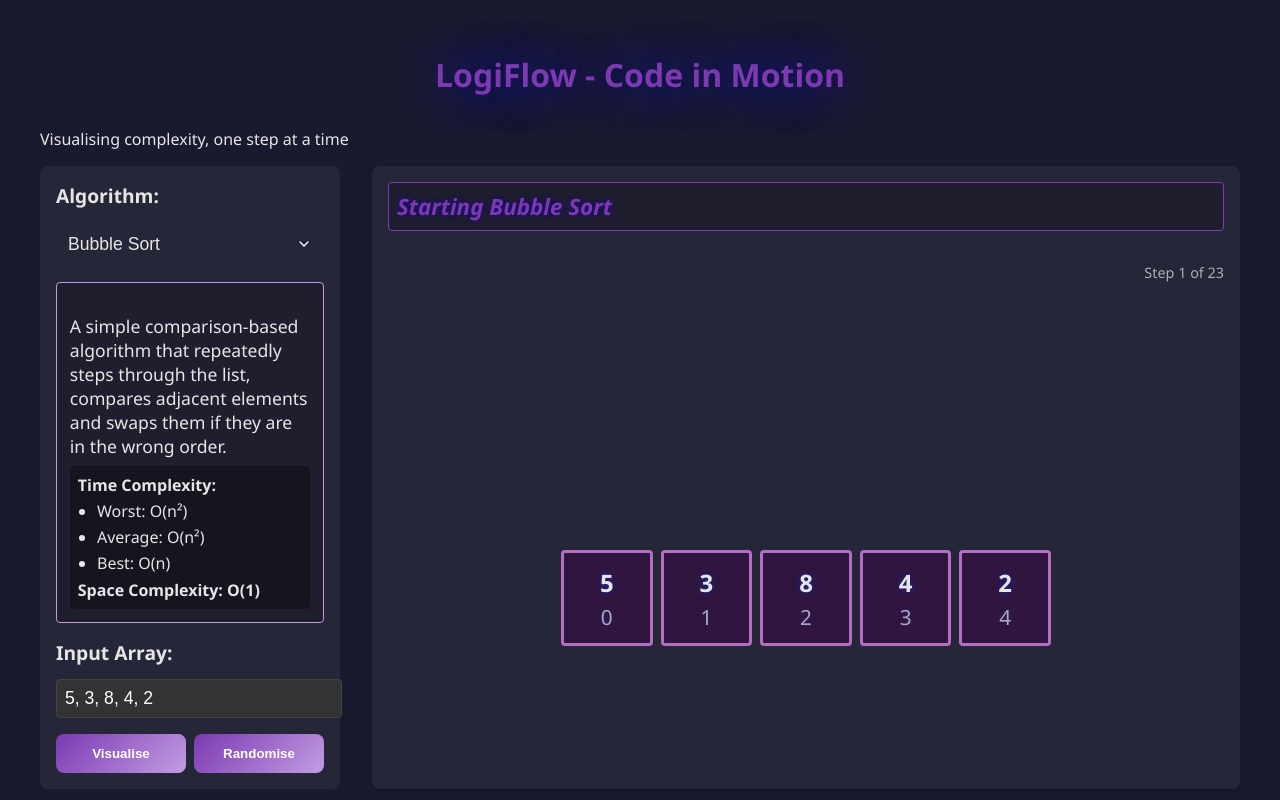
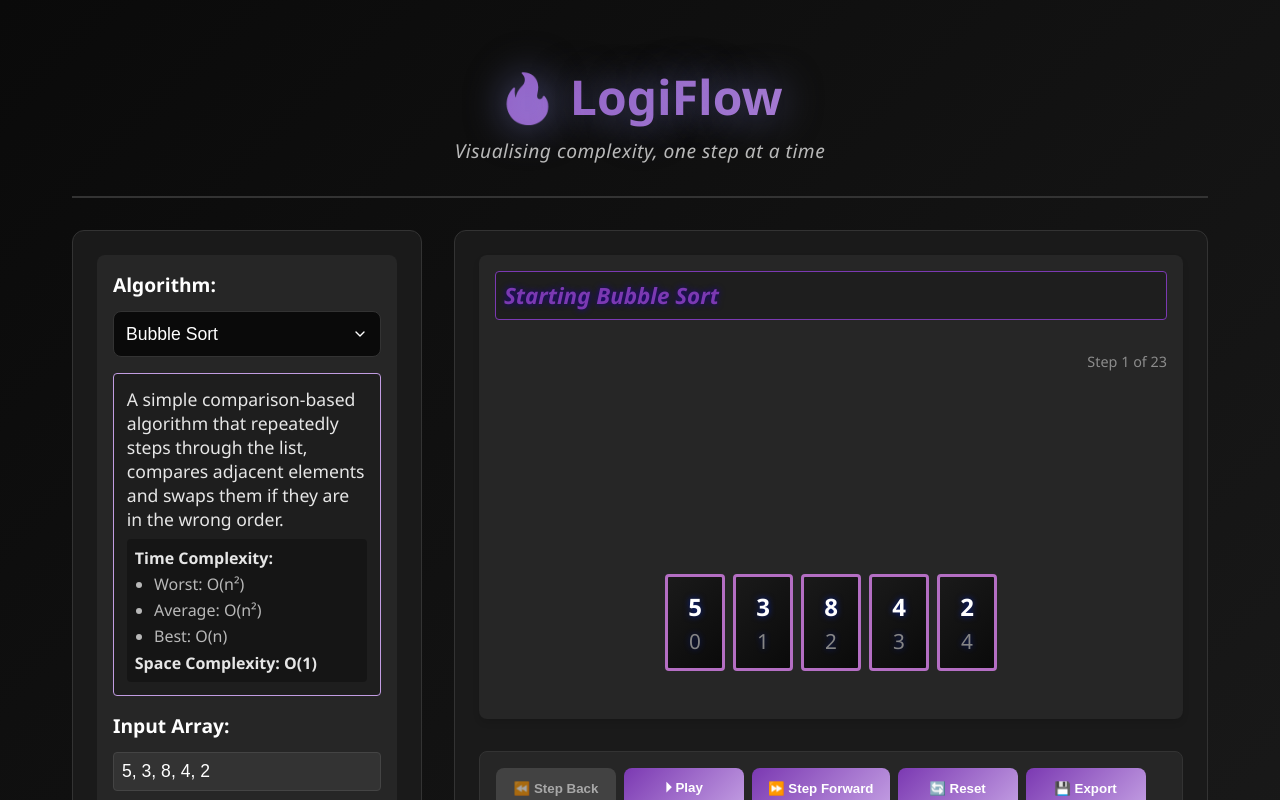
Before and after one commit to Nourayam/LogiFlow, a React (Vite) app in the folder logiflow/: page / in a window 1280 px wide. Shown: the top 800 px of the page. Built offline with nearby package versions, Linux system fonts and the light colour scheme.

Commit message:
fix subtitle

```diff
--- a/logiflow/src/App.css
+++ b/logiflow/src/App.css
@@ -51,16 +51,14 @@ body {
   margin-bottom: 0.5rem;
 }
 
+/* ✅ FIXED: Target h2 inside app-header with class subtitle */
 .app-header .subtitle {
   color: var(--text-secondary);
   font-size: 1.2rem;
   font-style: italic;
+  font-weight: 300;
   margin: 0;
   letter-spacing: 0.5px;
-}
-
-/* subtle animation */
-.app-header .subtitle {
   animation: fadeInUp 0.8s ease-out 0.3s both;
 }
 
@@ -74,10 +72,6 @@ body {
     transform: translateY(0);
   }
 }
-
-
-
-
 
 .app-main {
   display: grid;
@@ -105,6 +99,22 @@ body {
   min-height: 600px;
 }
 
+/* ✅ ADDED: Loading overlay styling */
+.loading-overlay {
+  display: flex;
+  flex-direction: column;
+  align-items: center;
+  justify-content: center;
+  flex: 1;
+  min-height: 300px;
+}
+
+.loading-overlay p {
+  margin-top: 1rem;
+  color: var(--text-secondary);
+  font-size: 1.1rem;
+}
+
 /* Responsive Design */
 @media (max-width: 1024px) {
   .app-main {
@@ -122,7 +132,7 @@ body {
     text-shadow: 0 0 40px rgba(134, 131, 199, 0.549);
   }
 
-  .app-header p {
+  .app-header .subtitle {
     font-size: 1rem;
   }
 
--- a/logiflow/src/App.jsx
+++ b/logiflow/src/App.jsx
@@ -14,7 +14,7 @@ import InputPanel from './components/InputPanel';
 import { ALGORITHM_INFO } from './utils/algorithmInfo';
 import { validateFrames } from './utils/validateFrames';
 import Loader from './components/Loader';
-import './index.css';
+import './App.css'; // Change this from index.css
 
 const ALGORITHMS = {
   'Bubble Sort': bubbleSort,
@@ -26,7 +26,6 @@ const ALGORITHMS = {
   'Insertion Sort': insertionSort,
   'Heap Sort': heapSort,
   'Selection Sort': selectionSort
-
 };
 
 function App() {
@@ -57,7 +56,6 @@ function App() {
           throw new Error('Algorithm returned no frames');
         }
 
-        // Validate frames before setting them
         const validatedFrames = validateFrames(newFrames, selectedAlgorithm);
         setFrames(validatedFrames);
         setFrameIndex(0);
@@ -184,9 +182,15 @@ function App() {
 
   return (
     <div className="app">
-      <h1>LogiFlow - Code in Motion </h1>
-      <p className="subtitle">Visualising complexity, one step at a time</p>
-      <div className="main-container">
+      {/* ✅ FIXED: Proper header structure matching CSS */}
+      <header className="app-header">
+        <h1>🔥 LogiFlow</h1>
+        <h2 className="subtitle">Visualising complexity, one step at a time</h2>
+      </header>
+
+      {/* ✅ FIXED: Proper main structure matching CSS */}
+      <main className="app-main">
+        <div className="sidebar">
           <InputPanel
             selectedAlgorithm={selectedAlgorithm}
             setSelectedAlgorithm={setSelectedAlgorithm}
@@ -195,13 +199,16 @@ function App() {
             algorithmInfo={ALGORITHM_INFO[selectedAlgorithm]}
             isGeneratingFrames={isGeneratingFrames}
           />
+        </div>
 
+        <div className="visualisation-area">
           {isGeneratingFrames ? (
             <div className="loading-overlay">
               <Loader />
               <p>Generating visualisation frames...</p>
             </div>
           ) : (
+            <>
               <Canvas
                 frame={frames[frameIndex] || {}}
                 algorithm={selectedAlgorithm}
@@ -210,8 +217,6 @@ function App() {
                 algorithmInfo={ALGORITHM_INFO[selectedAlgorithm]}
                 error={error}
               />
-        )}
-
               <Controls
                 isPlaying={isPlaying}
                 onPlayPause={handlePlayPause}
@@ -226,7 +231,10 @@ function App() {
                 onImport={handleImport}
                 isGeneratingFrames={isGeneratingFrames}
               />
+            </>
+          )}
         </div>
+      </main>
     </div>
   );
 }
```
Lines whose indentation alone changed are shown as unchanged.
